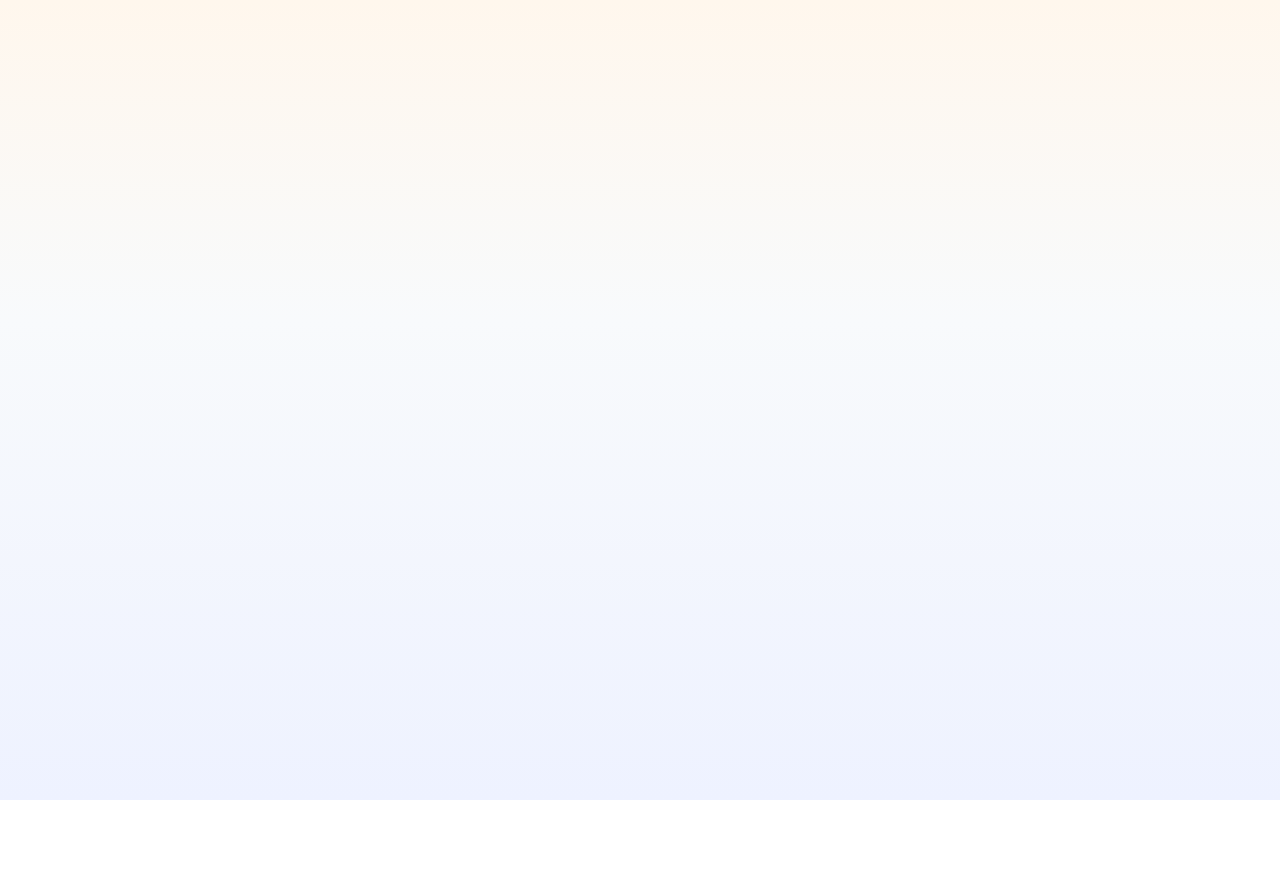
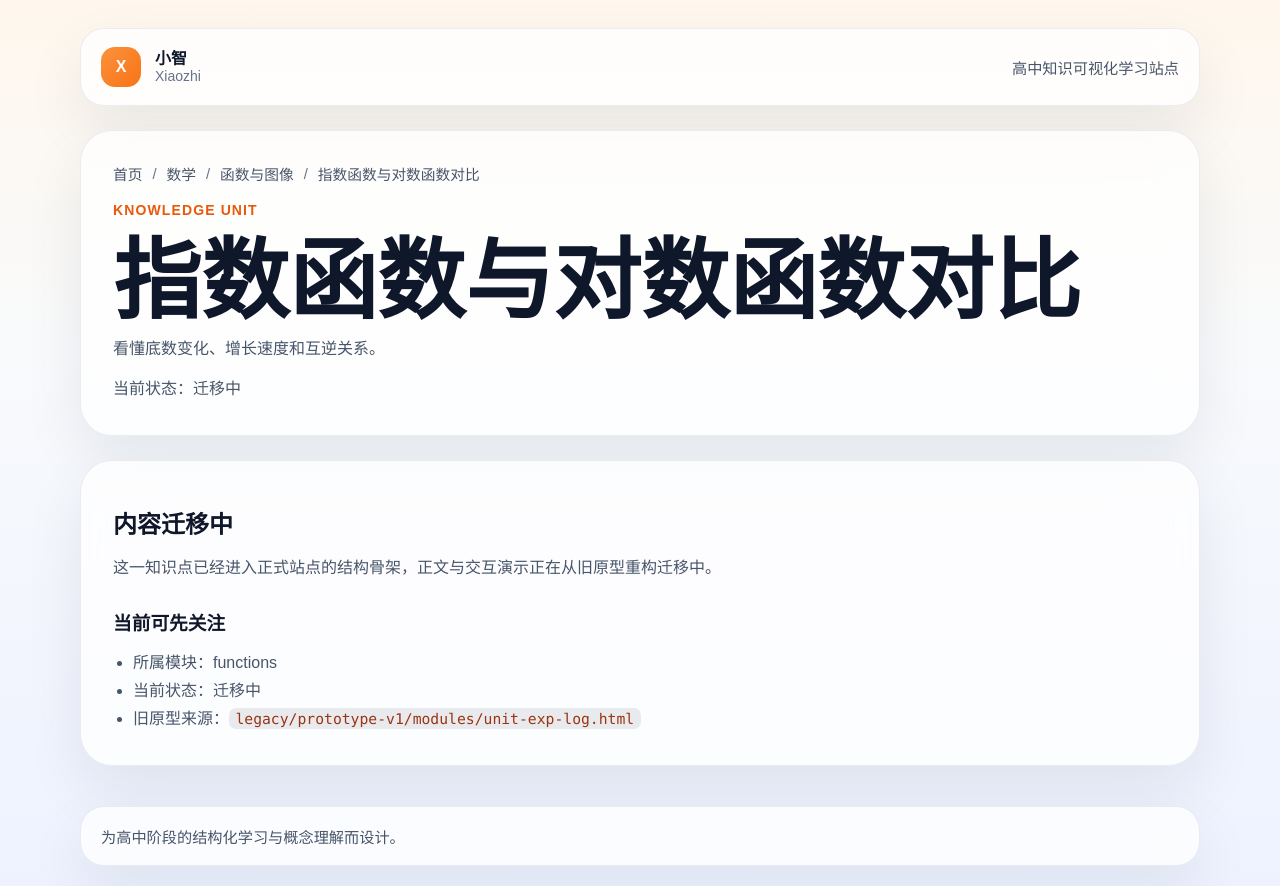
Before and after one commit to tomisacat009/xiaozhi, a Next.js app: page /subjects/math/functions/exp-log in a window 1280 px wide. Before the commit this address had no page. Before the commit the page ends 800 px from the top, so only its background shows below. Built offline with nearby package versions, Linux system fonts and the light colour scheme.

Commit message:
feat: expose full xiaozhi migration skeleton

```diff
--- a/content/units.ts
+++ b/content/units.ts
@@ -2,13 +2,13 @@ import type { KnowledgeUnitMeta } from "@/lib/content/types";
 
 export const knowledgeUnits: KnowledgeUnitMeta[] = [
   {
-    "id": "math-quadratic",
+    "id": "math-quadratic-function",
     "subjectId": "math",
     "moduleId": "math-functions",
-    "slug": "quadratic",
-    "title": "二次函数变化",
-    "titleEn": null,
-    "summary": "看懂 a、b、c 与顶点式参数如何共同改变图像、顶点、对称轴和开口。",
+    "slug": "quadratic-function",
+    "title": "二次函数",
+    "titleEn": null,
+    "summary": "理解二次函数的解析式、图像特征与解题观察角度。",
     "order": 1,
     "difficulty": "基础",
     "status": "migrating",
--- a/features/knowledge/unit-page.tsx
+++ b/features/knowledge/unit-page.tsx
@@ -1,4 +1,5 @@
 import { readFile } from "node:fs/promises";
+import { access } from "node:fs/promises";
 import path from "node:path";
 
 import { notFound } from "next/navigation";
@@ -7,36 +8,73 @@ import { Breadcrumbs } from "@/components/content/breadcrumbs";
 import { RichContent } from "@/components/content/rich-content";
 import { QuadraticFunctionDemo } from "@/components/demo/quadratic-function-demo";
 import { PageShell } from "@/components/layout/page-shell";
-import { getModulesBySubject, getSubjectBySlug } from "@/lib/content/loaders";
+import {
+  getAllModules,
+  getAllSubjects,
+  getAllUnits,
+  getModulesBySubject,
+  getSubjectBySlug,
+  getUnitByRoute as loadUnitByRoute,
+  getUnitsByModuleRoute as loadUnitsByModuleRoute,
+} from "@/lib/content/loaders";
+import type { KnowledgeUnitMeta } from "@/lib/content/types";
 
-type UnitEntry = {
+type UnitRouteEntry = {
   subjectSlug: string;
   moduleSlug: string;
   unitSlug: string;
   title: string;
   summary: string;
-  sourcePath: string;
+  status: KnowledgeUnitMeta["status"];
+  sourcePath: string | null;
 };
 
 type UnitDocument = {
   title: string;
   summary: string;
   body: string;
+  learningGoals: string[];
 };
 
-const unitEntries: UnitEntry[] = [
-  {
-    subjectSlug: "math",
-    moduleSlug: "functions",
-    unitSlug: "quadratic-function",
-    title: "二次函数",
-    summary: "理解二次函数的解析式、图像特征与解题观察角度。",
-    sourcePath: path.join(
-      process.cwd(),
-      "content/units/math/functions/quadratic-function.mdx",
-    ),
-  },
-];
+const unitSourcePaths = new Map<string, string>([
+  [
+    "math/functions/quadratic-function",
+    path.join(process.cwd(), "content/units/math/functions/quadratic-function.mdx"),
+  ],
+]);
+
+function buildUnitRouteEntries(): UnitRouteEntry[] {
+  const subjects = getAllSubjects();
+  const modules = getAllModules();
+  const units = getAllUnits();
+  const subjectById = new Map(subjects.map((subject) => [subject.id, subject]));
+  const moduleById = new Map(modules.map((moduleEntry) => [moduleEntry.id, moduleEntry]));
+
+  return units
+    .map((unit) => {
+      const subject = subjectById.get(unit.subjectId);
+      const moduleEntry = moduleById.get(unit.moduleId);
+
+      if (!subject || !moduleEntry) {
+        return null;
+      }
+
+      const routeKey = `${subject.slug}/${moduleEntry.slug}/${unit.slug}`;
+
+      return {
+        subjectSlug: subject.slug,
+        moduleSlug: moduleEntry.slug,
+        unitSlug: unit.slug,
+        title: unit.title,
+        summary: unit.summary,
+        status: unit.status,
+        sourcePath: unitSourcePaths.get(routeKey) ?? null,
+      };
+    })
+    .filter((entry): entry is UnitRouteEntry => entry !== null);
+}
+
+const unitEntries = buildUnitRouteEntries();
 
 function parseFrontmatter(source: string) {
   if (!source.startsWith("---")) {
@@ -82,22 +120,54 @@ function parseFrontmatter(source: string) {
   return { metadata, body };
 }
 
-async function readUnitDocument(entry: UnitEntry): Promise<UnitDocument> {
+async function readUnitDocument(
+  entry: UnitRouteEntry,
+  unitMeta: KnowledgeUnitMeta,
+): Promise<UnitDocument> {
+  if (!entry.sourcePath) {
+    return {
+      title: unitMeta.title,
+      summary: unitMeta.summary,
+      body: [
+        "## 内容迁移中",
+        "",
+        "这一知识点已经进入正式站点的结构骨架，正文与交互演示正在从旧原型重构迁移中。",
+        "",
+        "### 当前可先关注",
+        "",
+        `- 所属模块：${entry.moduleSlug}`,
+        `- 当前状态：${unitMeta.status === "migrating" ? "迁移中" : "规划中"}`,
+        `- 旧原型来源：\`${unitMeta.migrationSource}\``,
+      ].join("\n"),
+      learningGoals: unitMeta.learningGoals,
+    };
+  }
+
+  await access(entry.sourcePath);
   const source = await readFile(entry.sourcePath, "utf8");
   const { metadata, body } = parseFrontmatter(source);
 
   return {
-    title: metadata.title ?? entry.title,
-    summary: metadata.summary ?? entry.summary,
+    title: metadata.title ?? unitMeta.title,
+    summary: metadata.summary ?? unitMeta.summary,
     body,
+    learningGoals: unitMeta.learningGoals,
   };
 }
 
 export function getUnitsByModuleRoute(subjectSlug: string, moduleSlug: string) {
-  return unitEntries.filter(
-    (entry) =>
-      entry.subjectSlug === subjectSlug && entry.moduleSlug === moduleSlug,
-  );
+  return getUnitsByModuleRouteFromRegistry(subjectSlug, moduleSlug).map((unit) => ({
+    subjectSlug,
+    moduleSlug,
+    unitSlug: unit.slug,
+    title: unit.title,
+    summary: unit.summary,
+    status: unit.status,
+  }));
+}
+
+function getUnitsByModuleRouteFromRegistry(subjectSlug: string, moduleSlug: string) {
+  return loadUnitsByModuleRoute(subjectSlug, moduleSlug);
 }
 
 export function getUnitEntry(
@@ -157,12 +227,13 @@ export async function UnitPageView({
   }
 
   const unitEntry = getUnitEntry(subjectSlug, moduleSlug, unitSlug);
+  const unitMeta = loadUnitByRoute(subjectSlug, moduleSlug, unitSlug);
 
-  if (!unitEntry) {
+  if (!unitEntry || !unitMeta) {
     notFound();
   }
 
-  const document = await readUnitDocument(unitEntry);
+  const document = await readUnitDocument(unitEntry, unitMeta);
   const demo = renderUnitDemo(subjectSlug, moduleSlug, unitSlug);
 
   return (
@@ -183,12 +254,26 @@ export async function UnitPageView({
           <p className="sectionHeading__eyebrow">Knowledge Unit</p>
           <h1>{document.title}</h1>
           <p className="contentSection__summary">{document.summary}</p>
+          <p className="contentSection__summary">
+            当前状态：
+            {unitMeta.status === "migrating" ? "迁移中" : "规划中"}
+          </p>
         </div>
       </section>
 
       {demo}
 
       <article className="contentSection">
+        {document.learningGoals.length > 0 ? (
+          <div className="contentCard" style={{ marginBottom: "1.5rem" }}>
+            <h2>学习目标</h2>
+            <ul className="contentCard__chips">
+              {document.learningGoals.map((goal) => (
+                <li key={goal}>{goal}</li>
+              ))}
+            </ul>
+          </div>
+        ) : null}
         <RichContent source={document.body} />
       </article>
     </PageShell>
--- a/features/modules/module-page.tsx
+++ b/features/modules/module-page.tsx
@@ -63,10 +63,13 @@ export function ModulePageView({
               >
                 <div className="contentCard__meta">
                   <span>Unit</span>
-                  <span>{unit.unitSlug}</span>
+                  <span>
+                    {unit.status === "migrating" ? "迁移中" : "建设中"}
+                  </span>
                 </div>
                 <h3>{unit.title}</h3>
                 <p>{unit.summary}</p>
+                <p className="contentSection__summary">{unit.unitSlug}</p>
               </Link>
             ))}
           </div>
--- a/lib/content/loaders.ts
+++ b/lib/content/loaders.ts
@@ -5,6 +5,7 @@ import {
   subjectsBySlug,
   unitRegistry,
   unitsByModuleId,
+  unitsBySlug,
 } from "@/lib/content/registry";
 import type { KnowledgeUnitMeta, Module, Subject } from "@/lib/content/types";
 
@@ -69,7 +70,40 @@ export function getUnitsByModuleId(moduleId: string): KnowledgeUnitMeta[] {
 }
 
 export function getUnitBySlug(unitSlug: string): KnowledgeUnitMeta | null {
-  const unit = unitRegistry.find((entry) => entry.slug === unitSlug);
+  const unit = unitsBySlug.get(unitSlug);
 
   return unit ? cloneUnit(unit) : null;
 }
+
+export function getUnitsByModuleRoute(
+  subjectSlug: string,
+  moduleSlug: string,
+): KnowledgeUnitMeta[] {
+  const subject = getSubjectBySlug(subjectSlug);
+
+  if (!subject) {
+    return [];
+  }
+
+  const moduleEntry = getModulesBySubject(subject.id).find(
+    (entry) => entry.slug === moduleSlug,
+  );
+
+  if (!moduleEntry) {
+    return [];
+  }
+
+  return getUnitsByModuleId(moduleEntry.id);
+}
+
+export function getUnitByRoute(
+  subjectSlug: string,
+  moduleSlug: string,
+  unitSlug: string,
+): KnowledgeUnitMeta | null {
+  return (
+    getUnitsByModuleRoute(subjectSlug, moduleSlug).find(
+      (entry) => entry.slug === unitSlug,
+    ) ?? null
+  );
+}
--- a/playwright.config.ts
+++ b/playwright.config.ts
@@ -21,7 +21,7 @@ export default defineConfig({
     },
   ],
   webServer: {
-    command: "pnpm run dev -- --hostname 127.0.0.1 --port 3000",
+    command: "pnpm exec next dev --hostname 127.0.0.1 --port 3000",
     url: "http://127.0.0.1:3000",
     reuseExistingServer: !process.env.CI,
   },
```
Also changed, not shown: 2 other files (tests, documents, lock files or other folders).
